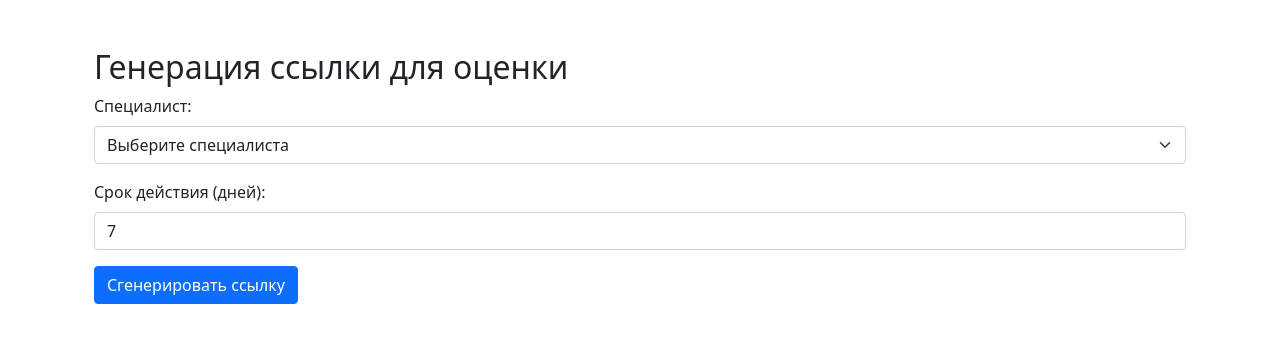
After one commit to dolgopoloven/feedback-collector, a Flask app: template templates/admin/generate_link.html in a window 1280 px wide. The commit adds this page. Shown: the top 343 px of the page. Run offline with Flask 3, Linux system fonts and the light colour scheme; the template is opened without the code that fills it: most values are stand-ins (such as "Sample title", 1, 10 or a date in 2020).

Commit message:
Добавлена генерация ссылок, общая оценка замеенена на оценку врачей

```diff
--- /dev/null
+++ b/templates/admin/generate_link.html
@@ -0,0 +1,26 @@
+{% extends "base.html" %}
+
+{% block content %}
+<div class="container">
+    <h2>Генерация ссылки для оценки</h2>
+
+    <form method="POST">
+        <div class="mb-3">
+            <label for="specialist_id" class="form-label">Специалист:</label>
+            <select class="form-select" id="specialist_id" name="specialist_id" required>
+                <option value="">Выберите специалиста</option>
+                {% for specialist in specialists %}
+                <option value="{{ specialist.id }}">{{ specialist.name }} - {{ specialist.position }}</option>
+                {% endfor %}
+            </select>
+        </div>
+
+        <div class="mb-3">
+            <label for="days_valid" class="form-label">Срок действия (дней):</label>
+            <input type="number" class="form-control" id="days_valid" name="days_valid" value="7" min="1" max="30">
+        </div>
+
+        <button type="submit" class="btn btn-primary">Сгенерировать ссылку</button>
+    </form>
+</div>
+{% endblock %}
```
Also changed, not shown: templates/admin/link_generated.html (added, +16 -0 lines), templates/index.html (+5 -3 lines), templates/link_expired.html (added, +11 -0 lines), templates/link_used.html (added, +11 -0 lines).
